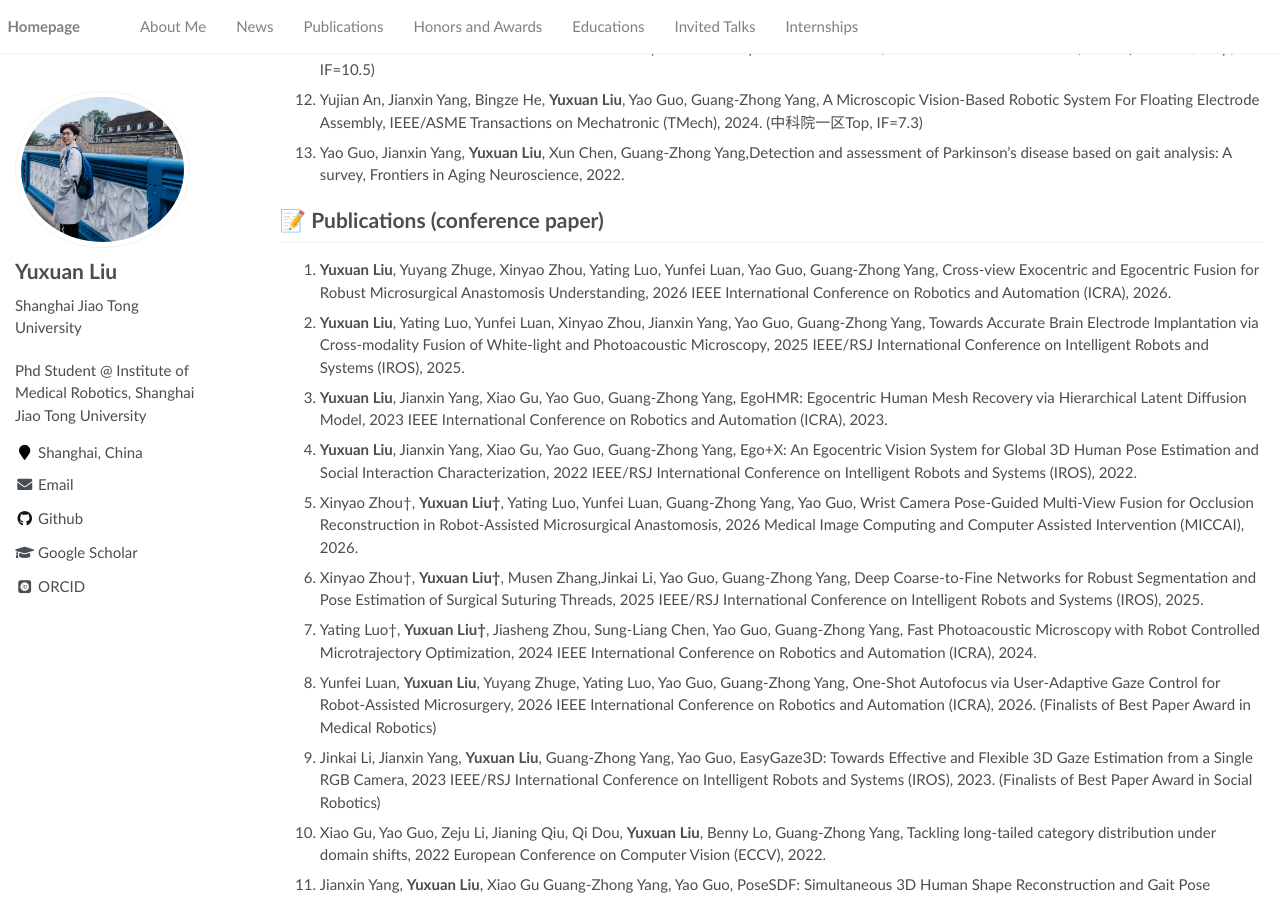
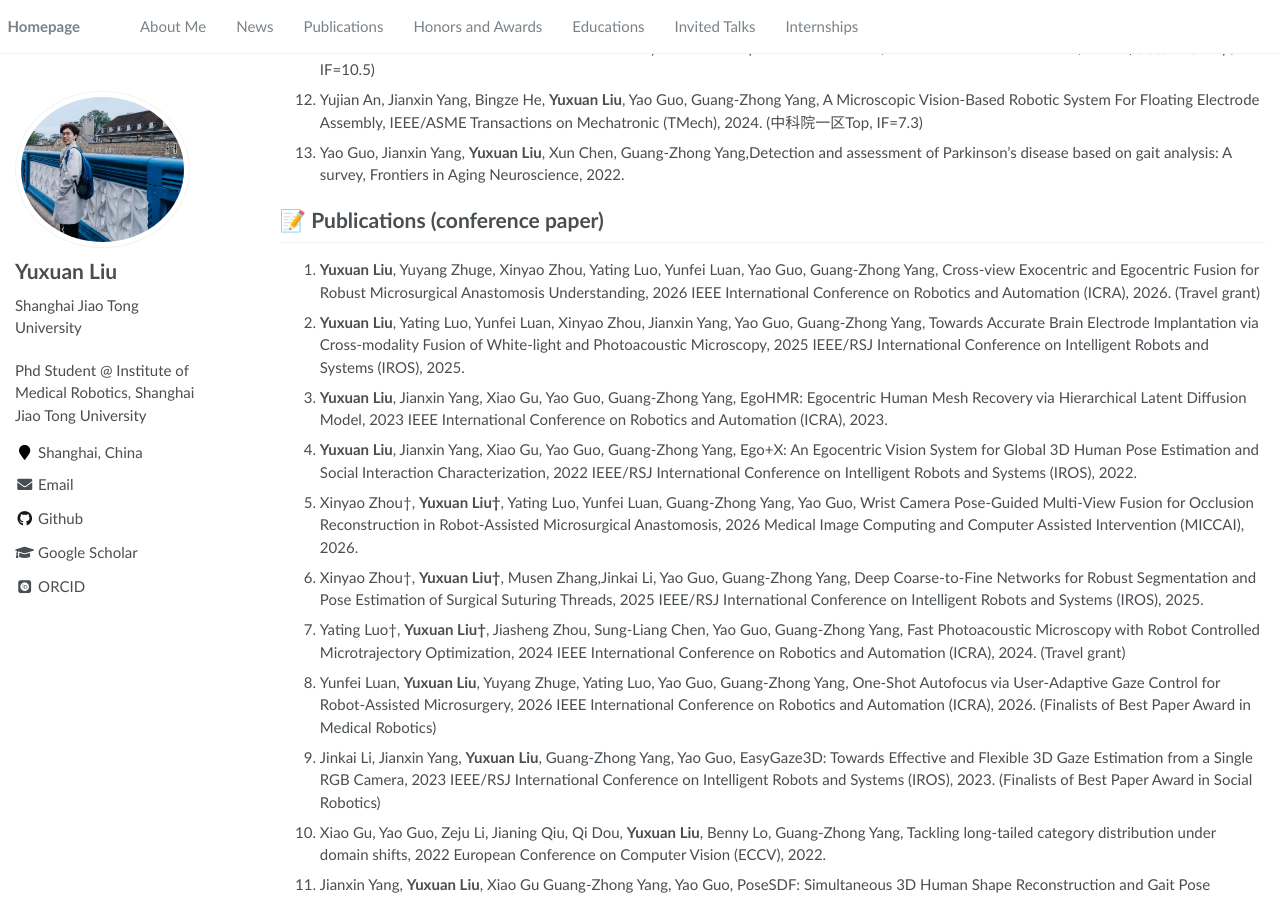
Before and after one commit to Lrnyux/Lrnyux.github.io, a Jekyll site: the page built from _pages/about.md, in a window 1280 px wide and 900 px high, scrolled down 992 px. Built offline with Jekyll 4.4.1, drawn with Linux system fonts in a browser that asks for light colours; some web fonts are replaced.

Commit message:
Update about.md

```diff
--- a/_pages/about.md
+++ b/_pages/about.md
@@ -49,13 +49,13 @@ Representation, IEEE Transactions on Industrial Informatic (TII), 2024. (中科
 
 # 📝 Publications (conference paper)
 
-1. **Yuxuan Liu**, Yuyang Zhuge, Xinyao Zhou, Yating Luo, Yunfei Luan, Yao Guo, Guang-Zhong Yang, Cross-view Exocentric and Egocentric Fusion for Robust Microsurgical Anastomosis Understanding, 2026 IEEE International Conference on Robotics and Automation (ICRA), 2026.
+1. **Yuxuan Liu**, Yuyang Zhuge, Xinyao Zhou, Yating Luo, Yunfei Luan, Yao Guo, Guang-Zhong Yang, Cross-view Exocentric and Egocentric Fusion for Robust Microsurgical Anastomosis Understanding, 2026 IEEE International Conference on Robotics and Automation (ICRA), 2026. (Travel grant)
 1. **Yuxuan Liu**, Yating Luo, Yunfei Luan, Xinyao Zhou, Jianxin Yang, Yao Guo, Guang-Zhong Yang, Towards Accurate Brain Electrode Implantation via Cross-modality Fusion of White-light and Photoacoustic Microscopy, 2025 IEEE/RSJ International Conference on Intelligent Robots and Systems (IROS), 2025.
 1. **Yuxuan Liu**, Jianxin Yang, Xiao Gu, Yao Guo, Guang-Zhong Yang, EgoHMR: Egocentric Human Mesh Recovery via Hierarchical Latent Diffusion Model, 2023 IEEE International Conference on Robotics and Automation (ICRA), 2023.
 1. **Yuxuan Liu**, Jianxin Yang, Xiao Gu, Yao Guo, Guang-Zhong Yang, Ego+X: An Egocentric Vision System for Global 3D Human Pose Estimation and Social Interaction Characterization, 2022 IEEE/RSJ International Conference on Intelligent Robots and Systems (IROS), 2022.
 1. Xinyao Zhou†, **Yuxuan Liu†**, Yating Luo, Yunfei Luan, Guang-Zhong Yang, Yao Guo, Wrist Camera Pose-Guided Multi-View Fusion for Occlusion Reconstruction in Robot-Assisted Microsurgical Anastomosis, 2026 Medical Image Computing and Computer Assisted Intervention (MICCAI), 2026.
 1. Xinyao Zhou†, **Yuxuan Liu†**, Musen Zhang,Jinkai Li, Yao Guo, Guang-Zhong Yang, Deep Coarse-to-Fine Networks for Robust Segmentation and Pose Estimation of Surgical Suturing Threads, 2025 IEEE/RSJ International Conference on Intelligent Robots and Systems (IROS), 2025.
-1. Yating Luo†, **Yuxuan Liu†**, Jiasheng Zhou, Sung-Liang Chen, Yao Guo, Guang-Zhong Yang, Fast Photoacoustic Microscopy with Robot Controlled Microtrajectory Optimization, 2024 IEEE International Conference on Robotics and Automation (ICRA), 2024.
+1. Yating Luo†, **Yuxuan Liu†**, Jiasheng Zhou, Sung-Liang Chen, Yao Guo, Guang-Zhong Yang, Fast Photoacoustic Microscopy with Robot Controlled Microtrajectory Optimization, 2024 IEEE International Conference on Robotics and Automation (ICRA), 2024. (Travel grant)
 1. Yunfei Luan, **Yuxuan Liu**, Yuyang Zhuge, Yating Luo, Yao Guo, Guang-Zhong Yang, One-Shot Autofocus via User-Adaptive Gaze Control for Robot-Assisted Microsurgery, 2026 IEEE International Conference on Robotics and Automation (ICRA), 2026. (Finalists of Best Paper Award in Medical Robotics)
 1. Jinkai Li, Jianxin Yang, **Yuxuan Liu**, Guang-Zhong Yang, Yao Guo, EasyGaze3D: Towards Effective and Flexible 3D Gaze Estimation from a Single RGB Camera, 2023 IEEE/RSJ International Conference on Intelligent Robots and Systems (IROS), 2023. (Finalists of Best Paper Award in Social Robotics)
 1. Xiao Gu, Yao Guo, Zeju Li, Jianing Qiu, Qi Dou, **Yuxuan Liu**, Benny Lo, Guang-Zhong Yang, Tackling long-tailed category distribution under domain shifts, 2022 European Conference on Computer Vision (ECCV), 2022.
```
